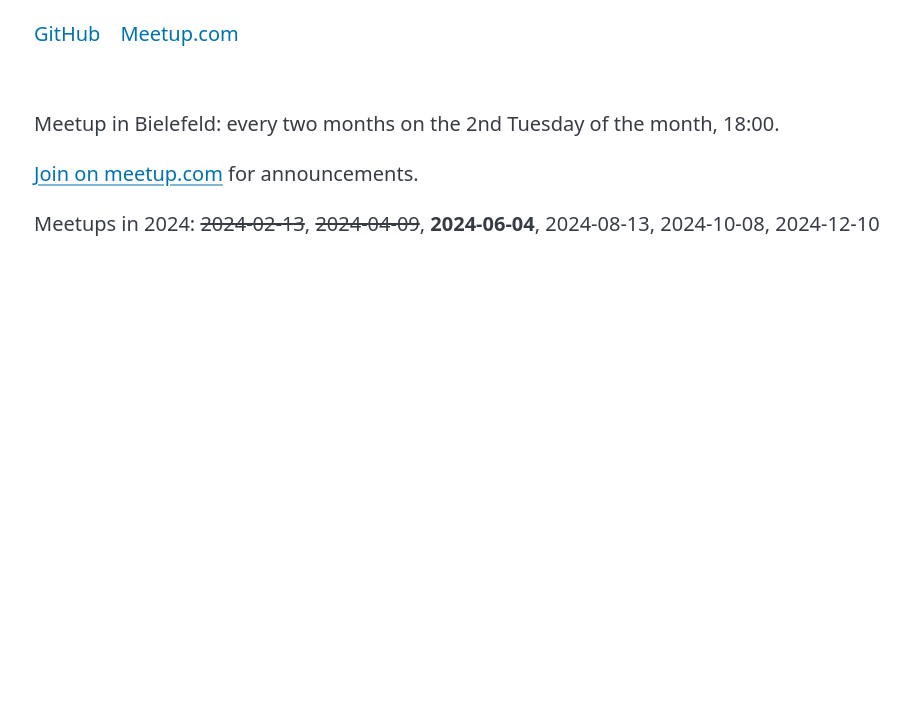
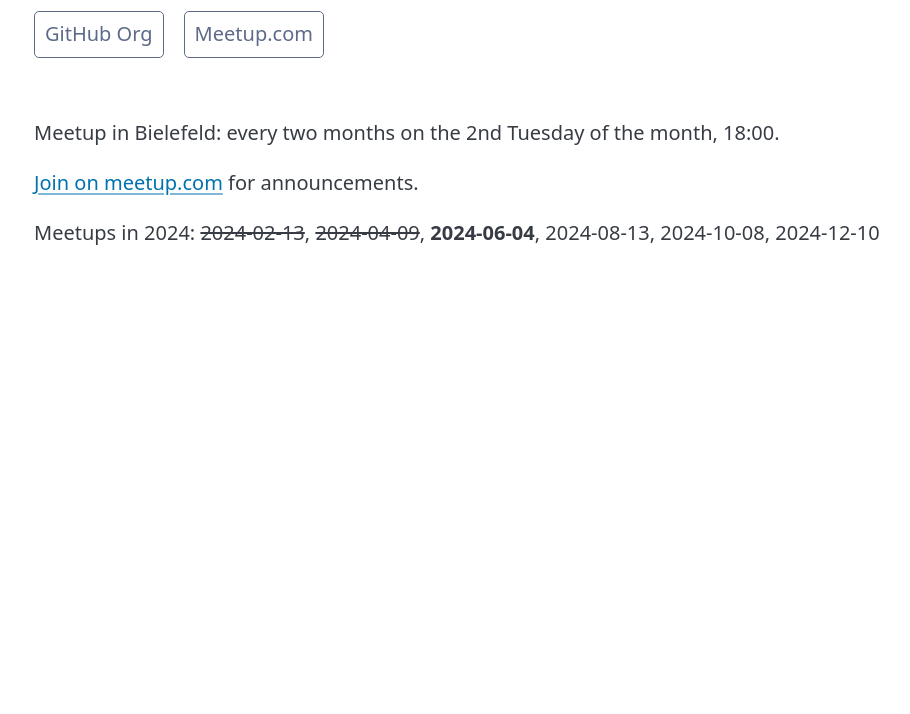
Before and after one commit to PracticalMobile/practicalmobile.github.io, a plain HTML site: page index.html in a window 1280 px wide. Shown: the part 86-800 px from the top of the page, without its empty margins (6-916 px from the left). Drawn offline with nearby package versions, Linux system fonts and the light colour scheme.

Commit message:
use nav buttons

```diff
--- a/index.html
+++ b/index.html
@@ -12,8 +12,8 @@
       <h1>Practical Mobile</h1>
       <nav>
         <ul>
-          <li><a href="https://github.com/PracticalMobile/">GitHub</a></li>
-          <li><a href="https://www.meetup.com/practical-mobile-development-bielefeld">Meetup.com</a></li>
+          <li><a href="https://github.com/PracticalMobile/" role="button" class="secondary outline">GitHub Org</a></li>
+          <li><a href="https://www.meetup.com/practical-mobile-development-bielefeld" role="button" class="secondary outline">Meetup.com</a></li>
         </ul>
       </nav>
     </header>
```
